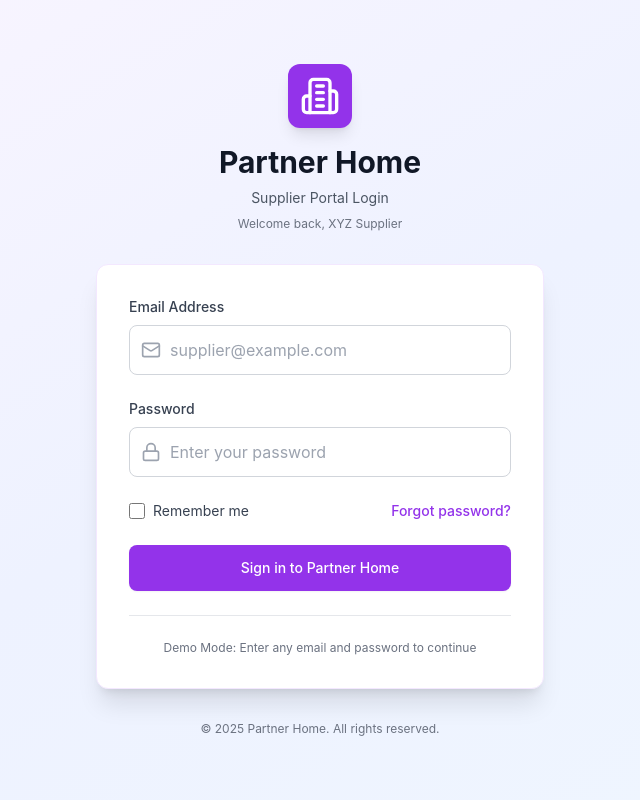
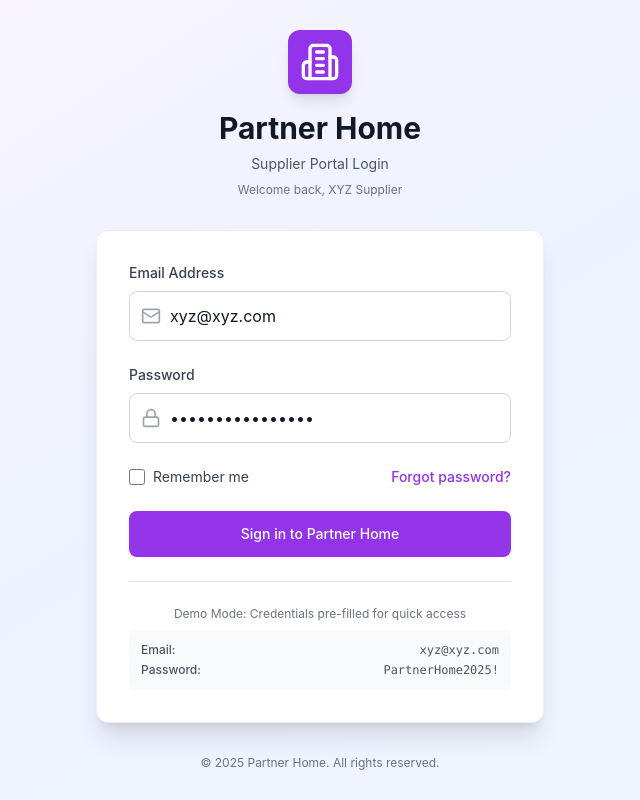
Before and after one commit to vikas434/ph-incident-hub, a Next.js app: page /login in a window 1280 px wide. Shown: the whole page, without its empty margins (320-960 px from the left). Built offline with nearby package versions, Linux system fonts and the light colour scheme.

Commit message:
Pre-fill login form with default credentials for quick access
- Pre-filled email: xyz@xyz.com
- Pre-filled password: PartnerHome2025!
- Added credentials display in demo section
- Users can now click Sign In without typing

```diff
--- a/app/login/page.tsx
+++ b/app/login/page.tsx
@@ -7,8 +7,8 @@ import Link from "next/link";
 
 export default function LoginPage() {
   const router = useRouter();
-  const [email, setEmail] = useState("");
-  const [password, setPassword] = useState("");
+  const [email, setEmail] = useState("xyz@xyz.com");
+  const [password, setPassword] = useState("PartnerHome2025!");
   const [error, setError] = useState("");
   const [loading, setLoading] = useState(false);
 
@@ -84,7 +84,7 @@ export default function LoginPage() {
                   value={email}
                   onChange={(e) => setEmail(e.target.value)}
                   className="block w-full pl-10 pr-3 py-3 border border-gray-300 rounded-lg focus:ring-purple-500 focus:border-purple-500 text-gray-900 placeholder-gray-400"
-                  placeholder="supplier@example.com"
+                  placeholder="xyz@xyz.com"
                 />
               </div>
             </div>
@@ -106,7 +106,7 @@ export default function LoginPage() {
                   value={password}
                   onChange={(e) => setPassword(e.target.value)}
                   className="block w-full pl-10 pr-3 py-3 border border-gray-300 rounded-lg focus:ring-purple-500 focus:border-purple-500 text-gray-900 placeholder-gray-400"
-                  placeholder="Enter your password"
+                  placeholder="PartnerHome2025!"
                 />
               </div>
             </div>
@@ -154,9 +154,19 @@ export default function LoginPage() {
 
           {/* Demo Credentials */}
           <div className="mt-6 pt-6 border-t border-gray-200">
-            <p className="text-xs text-center text-gray-500">
-              Demo Mode: Enter any email and password to continue
+            <p className="text-xs text-center text-gray-500 mb-2">
+              Demo Mode: Credentials pre-filled for quick access
             </p>
+            <div className="bg-gray-50 rounded-lg p-3 text-xs text-gray-600">
+              <div className="flex items-center justify-between">
+                <span className="font-medium">Email:</span>
+                <span className="font-mono">xyz@xyz.com</span>
+              </div>
+              <div className="flex items-center justify-between mt-1">
+                <span className="font-medium">Password:</span>
+                <span className="font-mono">PartnerHome2025!</span>
+              </div>
+            </div>
           </div>
         </div>
 
```
